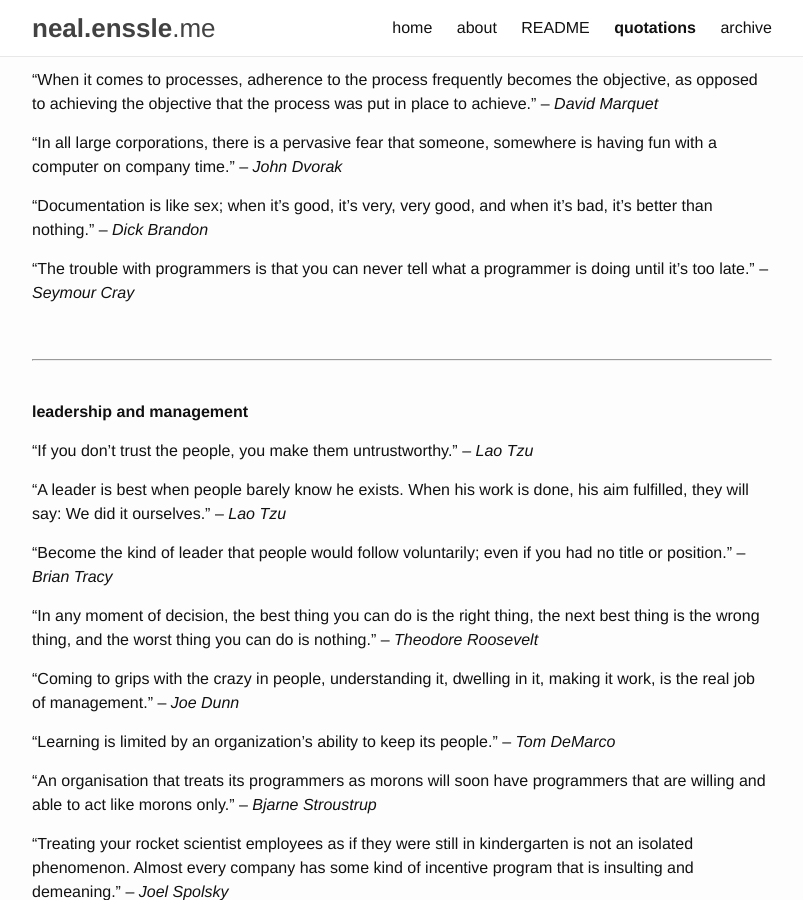
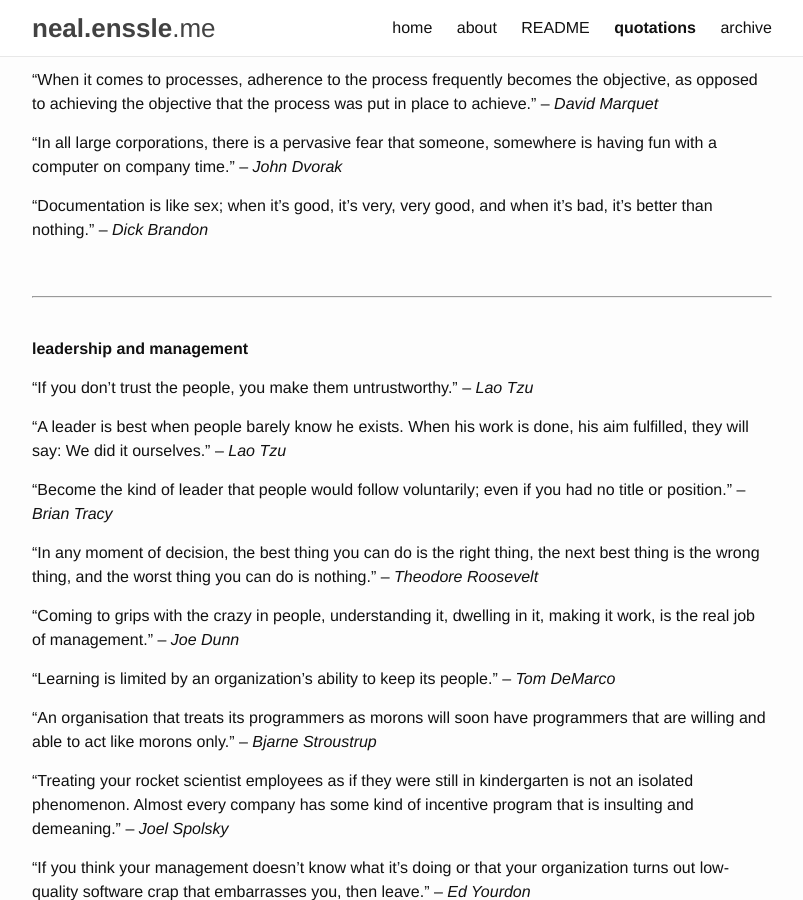
Before and after one commit to nealenssle/nealenssle.github.io, a Jekyll site: the page built from pages/quotes.md, in a window 1280 px wide and 900 px high, scrolled down 2391 px. Shown: the whole window, without its empty margins (238-1041 px from the left). Built offline with Jekyll 4.4.1, drawn with Linux system fonts in a browser that asks for light colours.

Commit message:
Removing duplicated quote from Cray.

```diff
--- a/pages/quotes.md
+++ b/pages/quotes.md
@@ -93,8 +93,6 @@ permalink: /quotes
 
 "Documentation is like sex; when it's good, it's very, very good, and when it's bad, it's better than nothing." &ndash; _Dick Brandon_
 
-"The trouble with programmers is that you can never tell what a programmer is doing until it's too late." &ndash; _Seymour Cray_
-
 <a name="leadership-anchor"></a>
 <br />
 <hr /><br />
```
